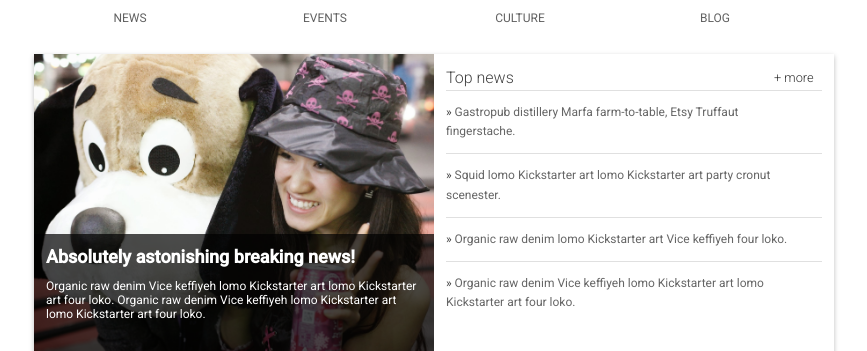
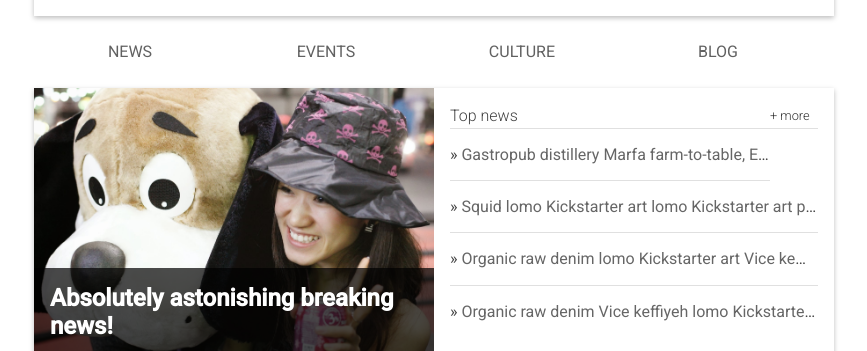
Before and after one commit to josereyes016/responsive-news-site, a plain HTML site: page index.html in a window 1280 px wide. Shown: the part 123-474 px from the top of the page, without its empty margins (206-1073 px from the left). Drawn offline with Linux system fonts and the light colour scheme.

Commit message:
Global font size to 16px and top news single line ellipsis

```diff
--- a/css/main.css
+++ b/css/main.css
@@ -7,7 +7,7 @@ body, html {
 
 body {
   font-family: Roboto;
-  font-size: 12px;
+  font-size: 16px;
   color: #424242;
 }
 
@@ -193,6 +193,9 @@ main {
   border-bottom: 1px solid #E0E0E0;
   padding: 1em 0;
   line-height: 19.2px;
+  text-overflow: ellipsis;
+  overflow: hidden;
+  white-space: nowrap;
 }
 
 .top-news__item:before {
@@ -512,6 +515,10 @@ a, button {
     width: 50%;
   }
 
+  .top-news {
+    max-width: 400px;
+  }
+
   .recent-news {
     width: 100%
   }
```
Also changed, not shown: index.html (+2 -1 lines).
